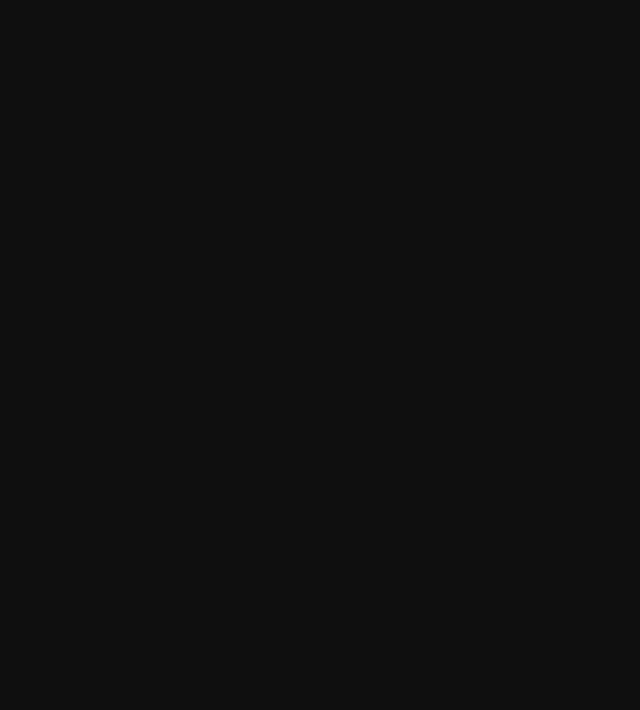
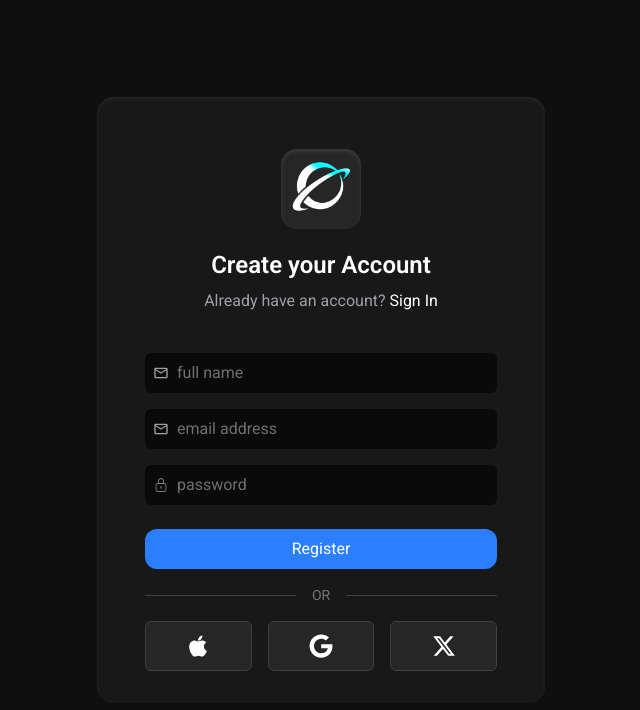
Before and after one commit to luiz-matoso/pondera, a React (Vite) app in the folder frontend/: page /signup in a window 1280 px wide. Before the commit this address had no page. Shown: the top 710 px of the page, without its empty margins (319-959 px from the left). Built offline with nearby package versions, Linux system fonts and the light colour scheme.

Commit message:
feat: adiciona a pagina de criar uma cont

```diff
--- a/frontend/src/App.jsx
+++ b/frontend/src/App.jsx
@@ -2,6 +2,7 @@ import { useState } from "react";
 import "./App.css";
 import Login from "./pages/Login/Login";
 import { BrowserRouter, Route, Routes } from "react-router-dom";
+import Register from "./pages/Register/Register";
 
 function App() {
   return (
@@ -9,6 +10,7 @@ function App() {
       <BrowserRouter>
         <Routes>
           <Route path="/" element={<Login />} />
+          <Route path="/signup" element={<Register />} />
         </Routes>
       </BrowserRouter>
     </>
--- /dev/null
+++ b/frontend/src/pages/Register/Register.jsx
@@ -0,0 +1,94 @@
+import React from "react";
+import logo from "../../assets/logo_pondera.png";
+
+import { MdOutlineEmail } from "react-icons/md";
+import { CiLock } from "react-icons/ci";
+import { FaApple, FaGoogle, FaXTwitter } from "react-icons/fa6";
+import { Link } from "react-router-dom";
+
+const Register = () => {
+  return (
+    <div className="flex h-screen items-center justify-center">
+      <div className="py-8 px-12 max-w-md w-full login-form-bg rounded-2xl shadow-inner shadow-neutral-800">
+        <div className="flex items-center justify-center mb-5 mt-5 ">
+          <img
+            src={logo}
+            className="w-20 bg-neutral-800 rounded-2xl shadow-inner shadow-neutral-700 cursor-pointer"
+            alt=""
+          />
+        </div>
+
+        <h1 className="text-white font-semibold text-center text-2xl">
+          Create your Account
+        </h1>
+        <p className="mt-2 text-zinc-400 text-center">
+          Already have an account?{" "}
+          <Link className="text-white" to="/signin">
+            Sign In
+          </Link>
+        </p>
+
+        <form action="">
+          <div className="flex mt-10 flex-col gap-4">
+            {/* Name */}
+            <div className="relative">
+              <input
+                className="bg-neutral-950 p-2 w-full rounded-md text-neutral-300 w-full pl-8 animation-colors"
+                type="text"
+                placeholder="full name"
+              />
+              <MdOutlineEmail className="absolute left-2 top-1/2 transform -translate-y-1/2 text-neutral-400" />
+            </div>
+
+            {/* Email */}
+            <div className="relative">
+              <input
+                className="bg-neutral-950 p-2 w-full rounded-md text-neutral-300 w-full pl-8 animation-colors"
+                type="text"
+                placeholder="email address"
+              />
+              <MdOutlineEmail className="absolute left-2 top-1/2 transform -translate-y-1/2 text-neutral-400" />
+            </div>
+
+            {/* Password */}
+            <div className="relative">
+              <input
+                className="bg-neutral-950 p-2 w-full rounded-md text-neutral-300 w-full pl-8"
+                type="text"
+                placeholder="password"
+              />
+              <CiLock className="absolute left-2 top-1/2 transform -translate-y-1/2 text-neutral-400" />
+            </div>
+          </div>
+        </form>
+
+        <button className="p-2 mt-6 w-full text-white bg-blue-500 rounded-xl cursor-pointer transition-colors hover:bg-blue-600">
+          Register
+        </button>
+
+        <div className="flex items-center my-4">
+          <hr className="flex-grow border-neutral-700" />
+          <span className="mx-4 text-neutral-500 text-sm">OR</span>
+          <hr className="flex-grow border-neutral-700" />
+        </div>
+
+        <div className="flex justify-center gap-4 ">
+          {/* Apple */}
+          <button className="flex justify-center items-center w-full cursor-pointer p-3 bg-neutral-800 rounded-md border border-neutral-700 hover:bg-neutral-700 transition-colors">
+            <FaApple className="text-white" size={24} />
+          </button>
+          {/* Google */}
+          <button className="flex justify-center items-center w-full p-3 cursor-pointer bg-neutral-800 rounded-md border border-neutral-700 hover:bg-neutral-700 transition-colors">
+            <FaGoogle className="text-white" size={24} />
+          </button>
+          {/* Twitter */}
+          <button className="flex justify-center items-center w-full p-3 cursor-pointer bg-neutral-800 rounded-md border border-neutral-700 hover:bg-neutral-700 transition-colors">
+            <FaXTwitter className="text-white" size={24} />
+          </button>
+        </div>
+      </div>
+    </div>
+  );
+};
+
+export default Register;
```
